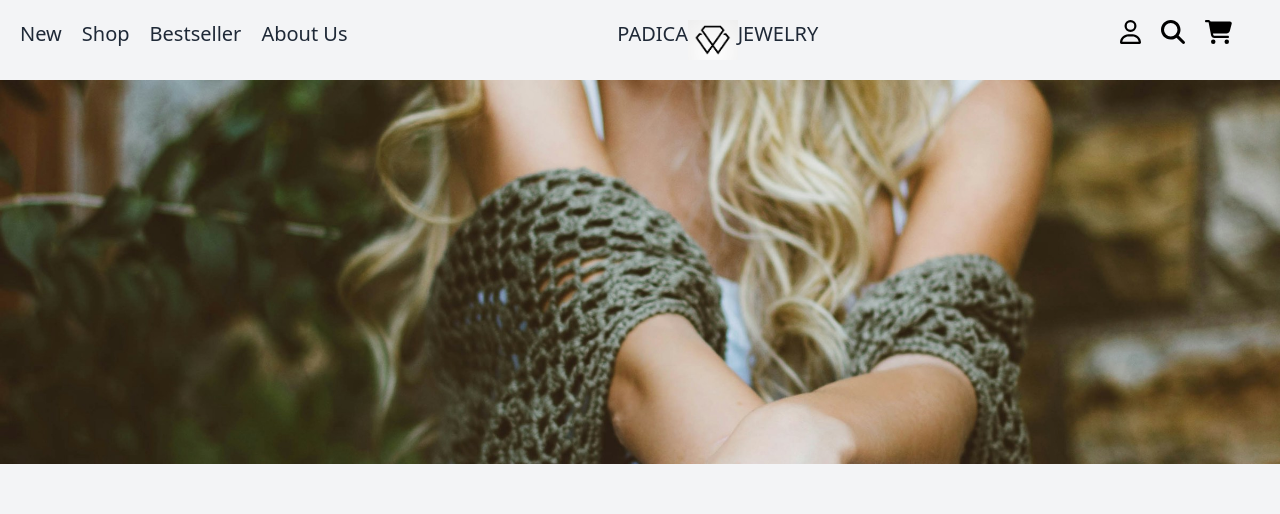
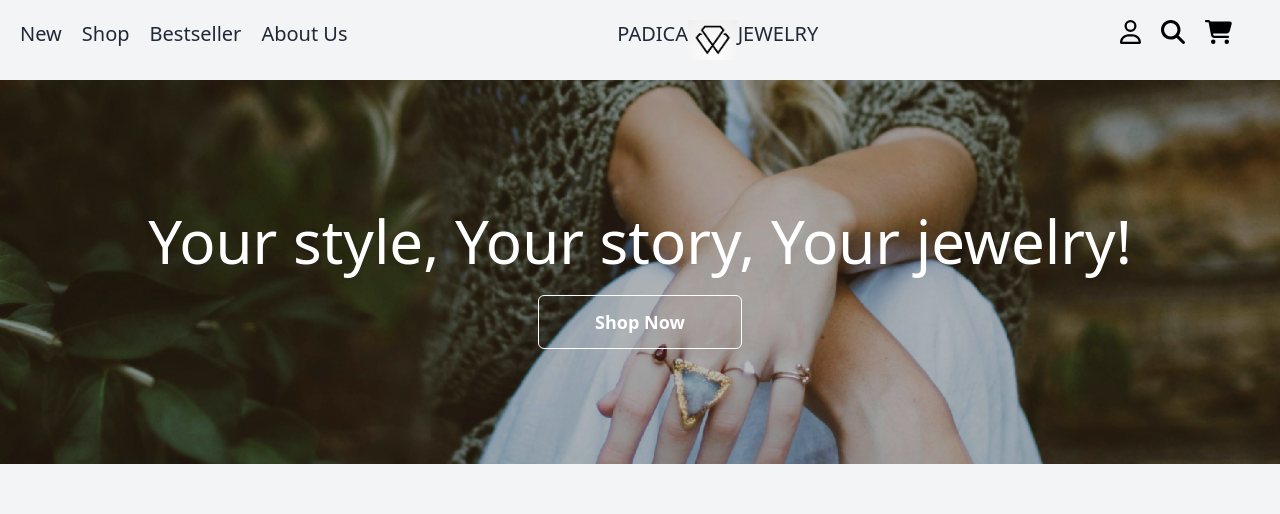
Before and after one commit to DipaliTalware/PADICA_Jewelry, a React (Vite) app: page / in a window 1280 px wide. Shown: the top 514 px of the page. Built offline with nearby package versions, Linux system fonts and the light colour scheme; no server answers.

Commit message:
hero section button and text changes

```diff
--- a/src/components/HeroSection.jsx
+++ b/src/components/HeroSection.jsx
@@ -1,12 +1,25 @@
-import bg from "../assets/bg.jpg";
-
 import React from "react";
+import background from "../assets/background.jpg";
 
 const HeroSection = () => {
   return (
-    <div className="h-96 overflow-hidden">
-      <img src={bg} alt="logo" />
-    </div>
+    <section className="relative h-96 overflow-hidden">
+      <div className="absolute inset-0 z-0">
+        <img
+          src={background}
+          alt="background"
+          className="object-cover w-full h-full filter brightness-75 shadow-lg"
+        />
+      </div>
+      <div className="flex flex-col items-center justify-center text-center text-white h-full relative z-10">
+        <h1 className="text-3xl sm:text-4xl md:text-5xl lg:text-6xl pt-4">
+          Your style, Your story, Your jewelry!
+        </h1>
+        <button className="mt-6 px-14 py-3 bg-transparent border border-white  rounded-md text-lg font-semibold hover:bg-white hover:text-black transition duration-300 ease-in-out">
+          Shop Now
+        </button>
+      </div>
+    </section>
   );
 };
 
```
Also changed, not shown: src/assets/background.jpg (added).
